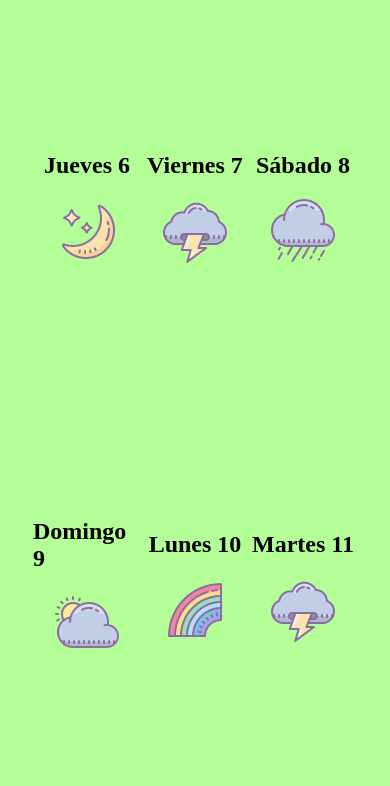
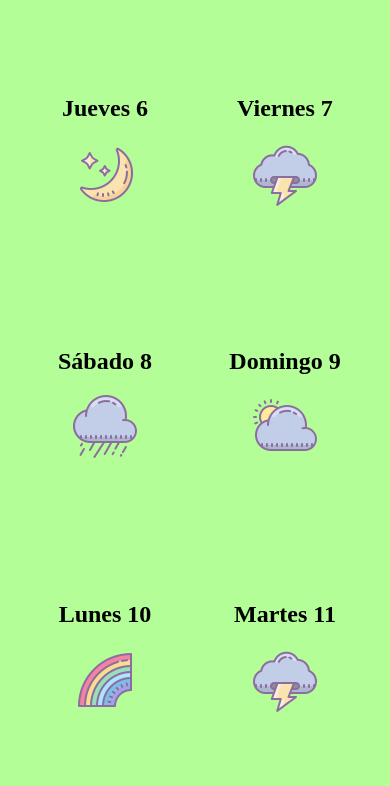
Before and after one commit to Ga3lAE/Clima_app, a plain HTML site: page Pronostico.html in a window 390 px wide. Shown: the part 74-860 px from the top of the page. Drawn offline with Linux system fonts and the light colour scheme.

Commit message:
Mod Pronostico

```diff
--- a/Pronostico.css
+++ b/Pronostico.css
@@ -30,6 +30,8 @@ nav{
     margin: 3px;
     font-size: 64px;
     font-family: fantasy;
+    margin-left: 10px;
+
 }
 a{
     text-decoration: none;
@@ -124,3 +126,14 @@ footer{
     }
 
 }
+@media screen and (max-width:400px){
+    main{
+        margin: 15px;
+        display:grid;
+        grid-template-columns: repeat(2, 50%);
+        justify-content: center;
+        align-items: center;
+        height: 90%;
+    }
+
+}
```
